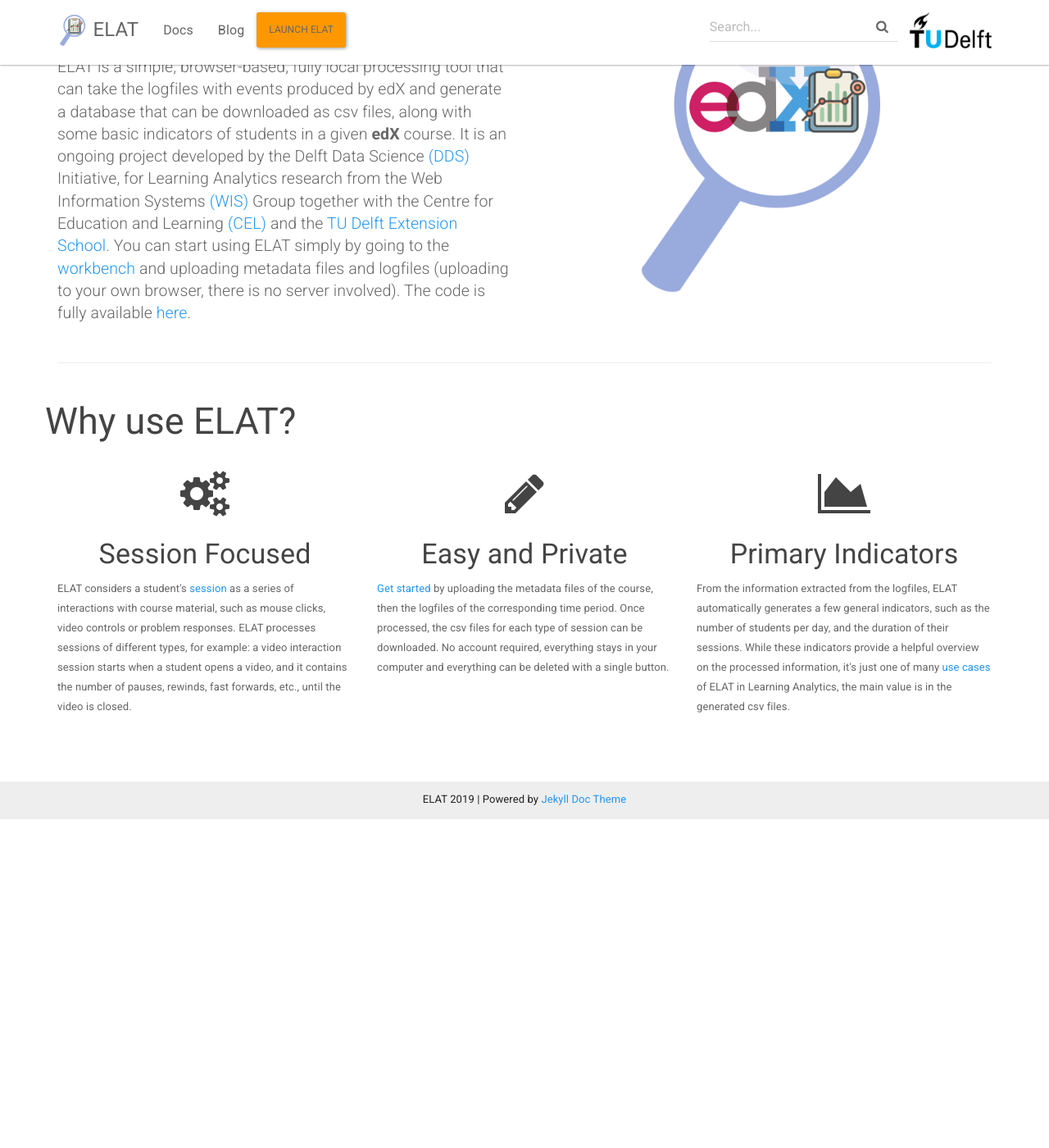
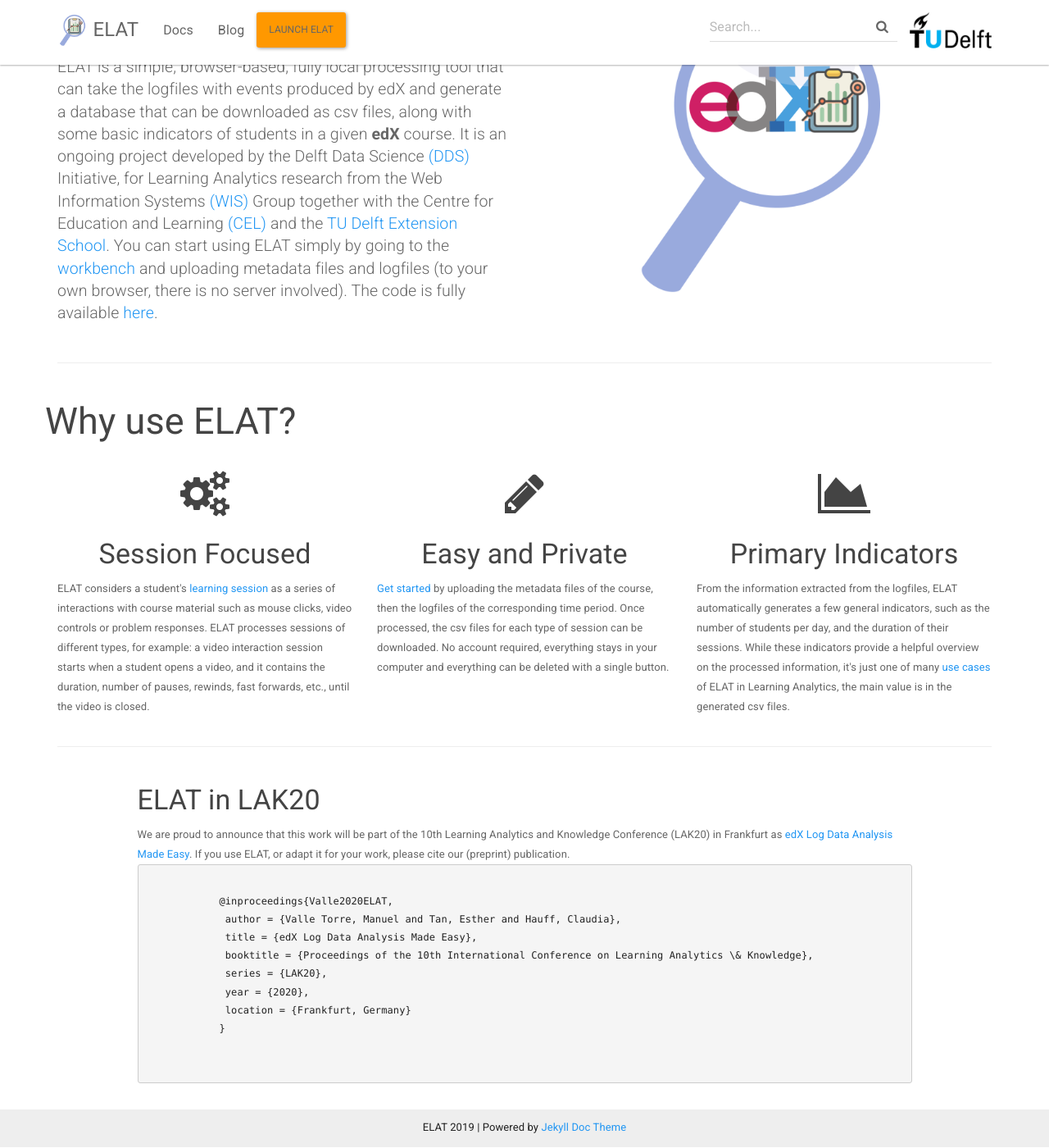
Before and after one commit to mvallet91/ELAT, a Jekyll site: the page built from index.html, in a window 1280 px wide and 1400 px high, scrolled down 401 px. Shown: the whole window at 82% size. Built offline with Jekyll 4.4.1, drawn with Linux system fonts in a browser that asks for light colours.

Commit message:
Added publication

```diff
--- a/index.html
+++ b/index.html
@@ -19,15 +19,15 @@ layout: default
                 downloaded as csv files, along with some basic indicators of students in a given
                 <strong>edX</strong> course.
                 It is an ongoing project developed by the Delft Data Science
-                <a href="https://www.tudelft.nl/ewi/samenwerken/delft-data-science/">(DDS)</a> Initiative,
+                <a target="_blank" href="https://www.tudelft.nl/ewi/samenwerken/delft-data-science/">(DDS)</a> Initiative,
                 for Learning Analytics research from the Web Information Systems
-                <a href="https://www.tudelft.nl/ewi/over-de-faculteit/afdelingen/software-technology/web-information-systems/">(WIS)</a>
-                Group together with the Centre for Education and Learning <a href="https://www.educationandlearning.nl/home">(CEL)</a>
-                and the <a href="https://online-learning.tudelft.nl/">TU Delft Extension School</a>.
+                <a target="_blank" href="https://www.tudelft.nl/ewi/over-de-faculteit/afdelingen/software-technology/web-information-systems/">(WIS)</a>
+                Group together with the Centre for Education and Learning <a target="_blank" href="https://www.educationandlearning.nl/home">(CEL)</a>
+                and the <a target="_blank" href="https://online-learning.tudelft.nl/">TU Delft Extension School</a>.
                 You can start using ELAT simply by going to the
-                <a href="https://mvallet91.github.io/ELAT-Workbench/">workbench</a> and uploading
-                metadata files and logfiles (uploading to your own browser, there is no server involved).
-                The code is fully available <a href="https://github.com/mvallet91/ELAT-Workbench">here</a>.</p>
+                <a target="_blank" href="https://mvallet91.github.io/ELAT-Workbench/">workbench</a> and uploading
+                metadata files and logfiles (to your own browser, there is no server involved).
+                The code is fully available <a target="_blank" href="https://github.com/mvallet91/ELAT-Workbench">here</a>.</p>
         </div>
         <div class="col-md-1 center"></div>
         <div class="col-md-5 center">
@@ -42,10 +42,10 @@ layout: default
         <div class="col-sm-4">
             <h1 class="text-center"><i class="fa fa-cogs" aria-hidden="true"></i></h1>
             <h3 class="text-center">Session Focused</h3>
-            <p>ELAT considers a student's <a href="{{ "/docs/sessions/" | prepend: site.baseurl }}">session</a>
-              as a series of interactions with course material, such as mouse clicks, video controls or problem responses.
+            <p>ELAT considers a student's <a href="{{ "/docs/sessions/" | prepend: site.baseurl }}">learning session</a>
+              as a series of interactions with course material such as mouse clicks, video controls or problem responses.
               ELAT processes sessions of different types, for example: a video interaction session starts when a
-              student opens a video, and it contains the number of pauses, rewinds, fast forwards, etc.,
+              student opens a video, and it contains the duration, number of pauses, rewinds, fast forwards, etc.,
               until the video is closed.</p>
         </div>
         <div class="col-sm-4">
@@ -67,4 +67,25 @@ layout: default
               of ELAT in Learning Analytics, the main value is in the generated csv files.</p>
         </div>
     </div>
+  <hr>
+  <div class="row">
+    <div class="col-md-10 col-md-offset-1">
+      <h3 class="header-light regular-pad">ELAT in LAK20</h3>
+      We are proud to announce that this work will be part of the 10th Learning Analytics and Knowledge Conference (LAK20) in
+      Frankfurt as <a target="_blank" href="https://chauff.github.io/documents/publications/LAK2020-Torre.pdf">edX Log Data Analysis Made Easy</a>.
+      If you use ELAT, or adapt it for your work, please cite our (preprint) publication.
+      <pre>
+          <code>
+            @inproceedings{Valle2020ELAT,
+             author = {Valle Torre, Manuel and Tan, Esther and Hauff, Claudia},
+             title = {edX Log Data Analysis Made Easy},
+             booktitle = {Proceedings of the 10th International Conference on Learning Analytics \& Knowledge},
+             series = {LAK20},
+             year = {2020},
+             location = {Frankfurt, Germany}
+            }
+          </code>
+        </pre>
+    </div>
+  </div>
 </div>
```
Also changed, not shown: _posts/2019-12-02-elat_lak20.md (added, +29 -0 lines), 9 other files.
